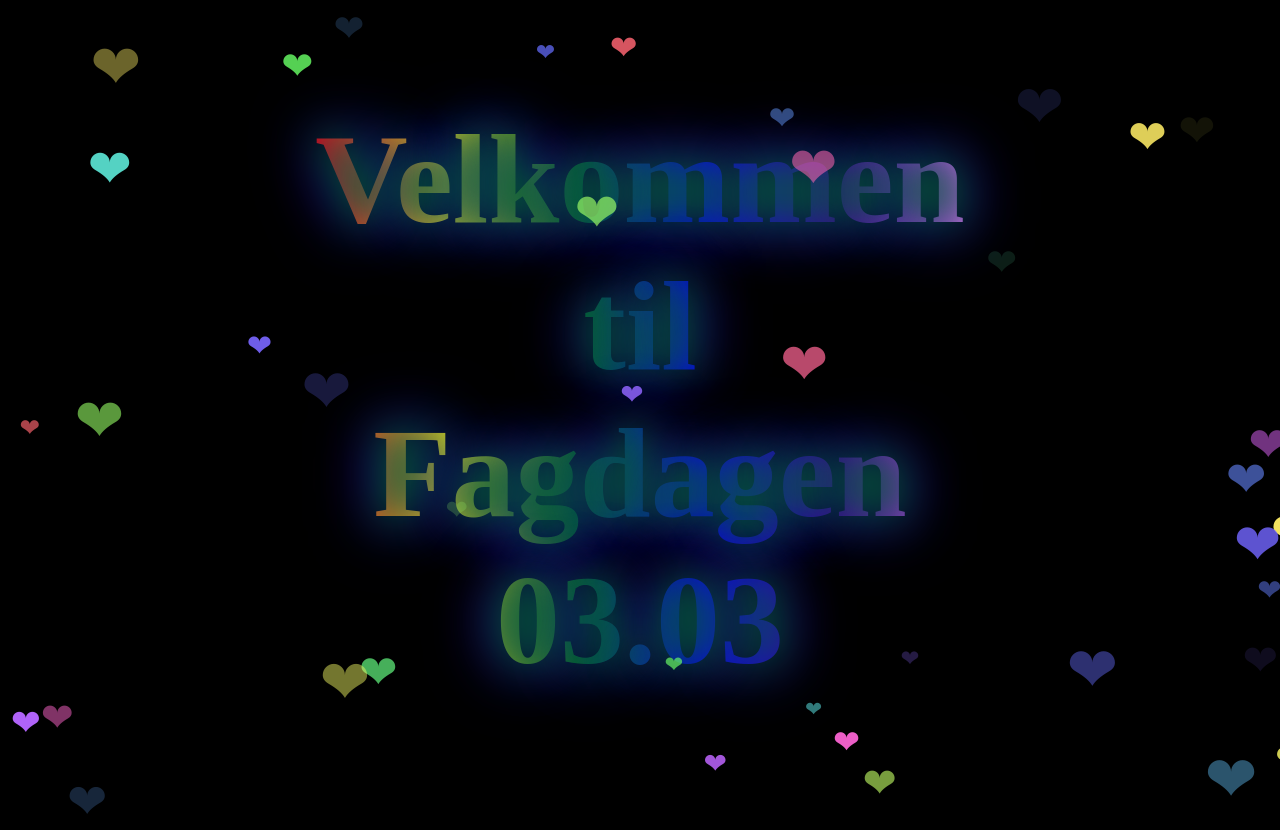
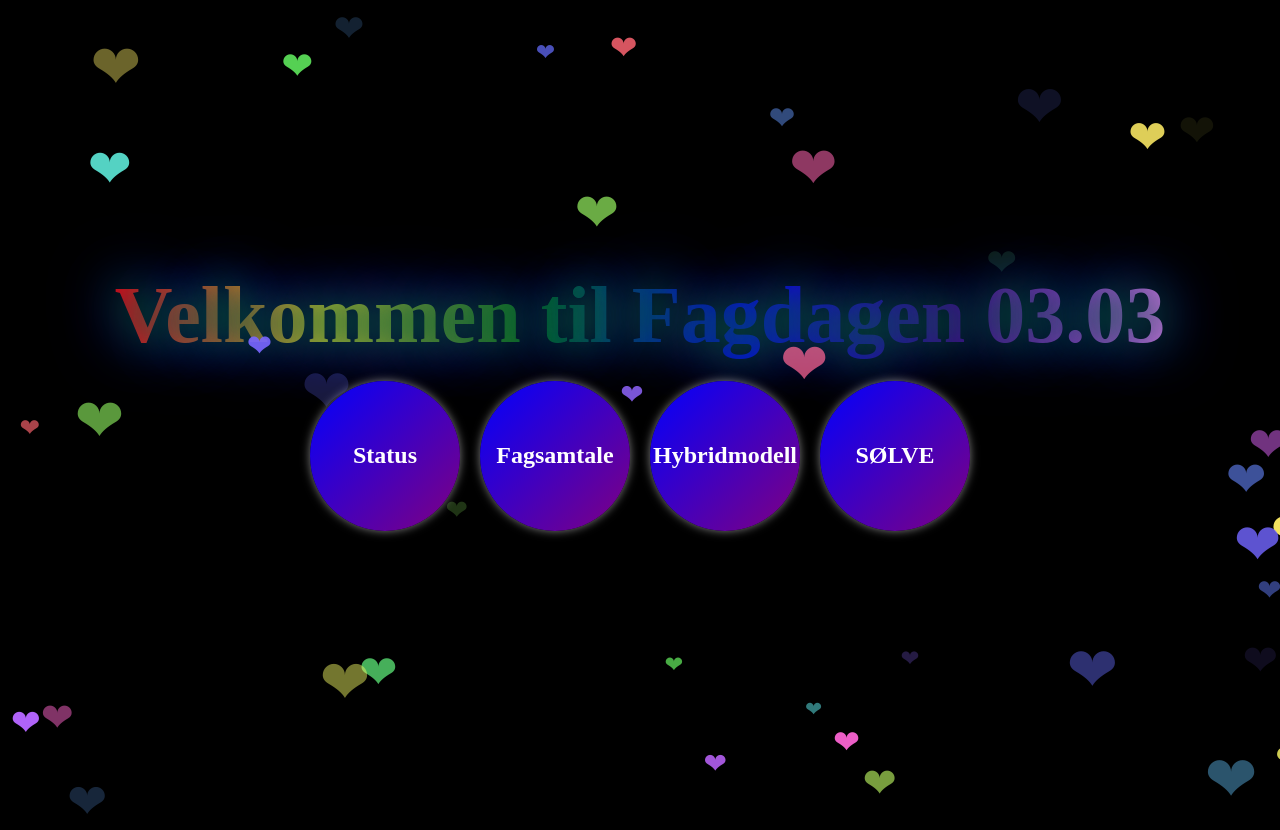
Before and after one commit to setjab/Velkommen-til-Fagdagen, a plain HTML site: page index.html in a window 1280 px wide. Shown: the top 830 px of the page. Drawn offline with Linux system fonts and the light colour scheme.

Commit message:
Update index.html

```diff
--- a/index.html
+++ b/index.html
@@ -9,13 +9,15 @@
             margin: 0;
             overflow: hidden;
             background: black;
+            display: flex;
+            flex-direction: column;
+            align-items: center;
+            justify-content: center;
+            height: 100vh;
+            position: relative;
         }
         .welcome {
-            position: absolute;
-            top: 50%;
-            left: 50%;
-            transform: translate(-50%, -50%);
-            font-size: 8em;
+            font-size: 5em;
             font-weight: bold;
             text-align: center;
             background-image: linear-gradient(90deg, red, yellow, green, blue, indigo, violet);
@@ -23,11 +25,32 @@
             color: transparent;
             text-shadow: 0 0 10px white;
             animation: glow 10s infinite alternate;
+            margin-bottom: 20px;
         }
         @keyframes glow {
             0% { text-shadow: 0 0 30px red, 0 0 50px yellow; }
             50% { text-shadow: 0 0 40px green, 0 0 60px blue, 0 0 70px indigo; }
             100% { text-shadow: 0 0 50px violet, 0 0 60px pink, 0 0 80px red; }
+        }
+        .circle-container {
+            display: flex;
+            gap: 20px;
+            flex-wrap: wrap;
+            justify-content: center;
+        }
+        .circle {
+            width: 150px;
+            height: 150px;
+            border-radius: 50%;
+            display: flex;
+            align-items: center;
+            justify-content: center;
+            font-size: 1.5em;
+            font-weight: bold;
+            color: white;
+            text-align: center;
+            background: linear-gradient(135deg, blue, purple);
+            box-shadow: 0 0 10px rgba(255, 255, 255, 0.5);
         }
         .heart {
             position: absolute;
@@ -44,6 +67,12 @@
 </head>
 <body>
     <div class="welcome">Velkommen til Fagdagen 03.03</div>
+    <div class="circle-container">
+        <div class="circle">Status</div>
+        <div class="circle">Fagsamtale</div>
+        <div class="circle">Hybridmodell</div>
+        <div class="circle">SØLVE</div>
+    </div>
     <script>
         function createHeart() {
             const heart = document.createElement("div");
```
